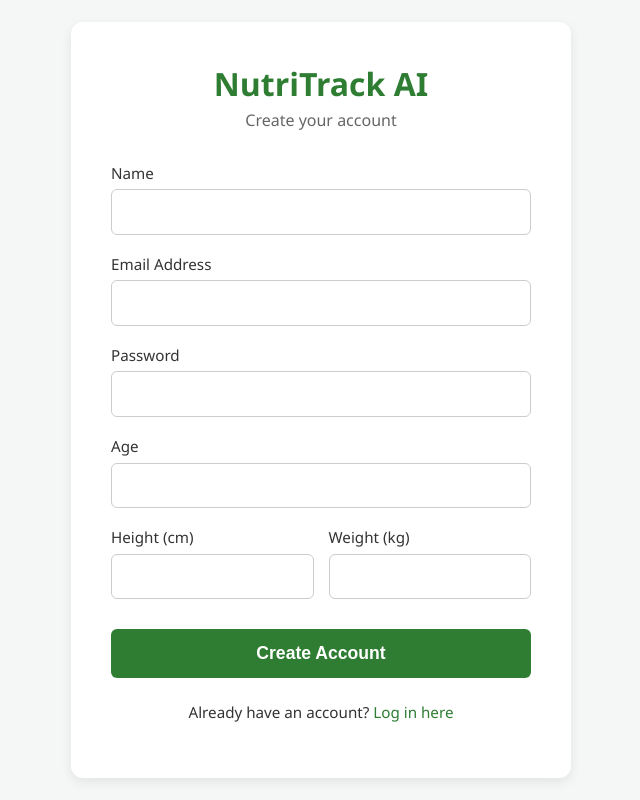
After one commit to akhil-preman/Nutritrack, a Flask app: page /register in a window 1280 px wide. The commit adds this page. Shown: the whole page, without its empty margins (319-959 px from the left). Run offline with Flask 3, Linux system fonts and the light colour scheme.

Commit message:
Day 2: Added User Registration, BMI calculation, and UI styling

```diff
--- a/app.py
+++ b/app.py
@@ -1,11 +1,131 @@
-from flask import Flask, render_template
+from flask import Flask, render_template, request, redirect, url_for, session, flash
+from flask_sqlalchemy import SQLAlchemy
+from werkzeug.security import generate_password_hash, check_password_hash
+import os
 
 app = Flask(__name__)
+# A secret key is needed to keep the client-side sessions secure.
+# In a real app, this should be a random, hard-to-guess string.
+app.secret_key = 'nutritrack_secret_key'
+
+# Configure SQLite Database. It will be created in the 'instance' folder.
+app.config['SQLALCHEMY_DATABASE_URI'] = 'sqlite:///nutritrack.db'
+app.config['SQLALCHEMY_TRACK_MODIFICATIONS'] = False
+
+db = SQLAlchemy(app)
+
+# Database Model for User
+class User(db.Model):
+    id = db.Column(db.Integer, primary_key=True)
+    name = db.Column(db.String(100), nullable=False)
+    email = db.Column(db.String(120), unique=True, nullable=False)
+    password_hash = db.Column(db.String(256), nullable=False)
+    age = db.Column(db.Integer, nullable=False)
+    height_cm = db.Column(db.Float, nullable=False)
+    weight_kg = db.Column(db.Float, nullable=False)
+
+# Create database tables within the application context
+with app.app_context():
+    db.create_all()
+
+def calculate_bmi(weight_kg, height_cm):
+    # BMI Formula: weight in kg divided by height in meters squared
+    # Since height is in cm, we divide by 100 to get meters (height_cm / 100)
+    height_m = height_cm / 100
+    bmi = weight_kg / (height_m ** 2)
+    return round(bmi, 2)
+
+def get_bmi_category(bmi):
+    if bmi < 18.5:
+        return "Underweight"
+    elif 18.5 <= bmi <= 24.9:
+        return "Normal"
+    elif 25 <= bmi <= 29.9:
+        return "Overweight"
+    else:
+        return "Obese"
 
 @app.route('/')
 def home():
     # Render the simple home page
     return render_template('index.html')
 
+@app.route('/register', methods=['GET', 'POST'])
+def register():
+    if request.method == 'POST':
+        name = request.form.get('name')
+        email = request.form.get('email')
+        password = request.form.get('password')
+        age = int(request.form.get('age'))
+        height_cm = float(request.form.get('height_cm'))
+        weight_kg = float(request.form.get('weight_kg'))
+
+        # Hash the password for security
+        hashed_pw = generate_password_hash(password)
+
+        # Check if user already exists
+        if User.query.filter_by(email=email).first():
+            flash("Email already exists. Please login.")
+            return redirect(url_for('login'))
+
+        # Create new user and save to DB
+        new_user = User(name=name, email=email, password_hash=hashed_pw,
+                        age=age, height_cm=height_cm, weight_kg=weight_kg)
+        db.session.add(new_user)
+        db.session.commit()
+
+        # Calculate BMI and save user info in session
+        bmi = calculate_bmi(weight_kg, height_cm)
+        session['user_id'] = new_user.id
+        session['user_name'] = new_user.name
+        session['user_age'] = new_user.age
+        session['bmi'] = bmi
+
+        return redirect(url_for('dashboard'))
+
+    return render_template('register.html')
+
+@app.route('/login', methods=['GET', 'POST'])
+def login():
+    if request.method == 'POST':
+        email = request.form.get('email')
+        password = request.form.get('password')
+
+        user = User.query.filter_by(email=email).first()
+
+        # Check if user exists and password hash matches
+        if user and check_password_hash(user.password_hash, password):
+            # Login successful, setup session
+            session['user_id'] = user.id
+            session['user_name'] = user.name
+            session['user_age'] = user.age
+            session['bmi'] = calculate_bmi(user.weight_kg, user.height_cm)
+            return redirect(url_for('dashboard'))
+        else:
+            flash("Invalid email or password.")
+
+    return render_template('login.html')
+
+@app.route('/dashboard')
+def dashboard():
+    # Protect route: check if user is logged in
+    if 'user_id' not in session:
+        flash("Please log in to view the dashboard.")
+        return redirect(url_for('login'))
+
+    bmi = session.get('bmi')
+    category = get_bmi_category(bmi)
+
+    return render_template('dashboard.html',
+                           name=session.get('user_name'),
+                           age=session.get('user_age'),
+                           bmi=bmi,
+                           category=category)
+
+@app.route('/logout')
+def logout():
+    session.clear() # Clear all data stored in the session
+    return redirect(url_for('home'))
+
 if __name__ == '__main__':
     app.run(debug=True)
--- a/requirements.txt
+++ b/requirements.txt
@@ -1 +1,2 @@
 Flask==3.0.3
+Flask-SQLAlchemy
--- /dev/null
+++ b/static/css/style.css
@@ -0,0 +1,139 @@
+/* static/css/style.css */
+:root {
+    --primary-color: #2e7d32; /* A nice commercial green */
+    --primary-hover: #1b5e20;
+    --bg-color: #f4f7f6;
+    --text-color: #333;
+    --white: #ffffff;
+    --border-color: #ccc;
+}
+
+body {
+    font-family: 'Segoe UI', Tahoma, Geneva, Verdana, sans-serif;
+    background-color: var(--bg-color);
+    color: var(--text-color);
+    display: flex;
+    justify-content: center;
+    align-items: center;
+    min-height: 100vh;
+    margin: 0;
+}
+
+.container {
+    background-color: var(--white);
+    padding: 2.5rem;
+    border-radius: 12px;
+    box-shadow: 0 4px 12px rgba(0, 0, 0, 0.08);
+    width: 100%;
+    max-width: 420px;
+}
+
+h1 {
+    text-align: center;
+    color: var(--primary-color);
+    margin-top: 0;
+    margin-bottom: 0.2rem;
+    font-size: 2rem;
+}
+
+p.subtitle {
+    text-align: center;
+    color: #666;
+    margin-bottom: 2rem;
+    margin-top: 0;
+}
+
+.form-group {
+    margin-bottom: 1.2rem;
+}
+
+label {
+    display: block;
+    margin-bottom: 0.4rem;
+    font-weight: 500;
+    font-size: 0.95rem;
+}
+
+input[type="text"],
+input[type="email"],
+input[type="password"],
+input[type="number"] {
+    width: 100%;
+    padding: 0.8rem;
+    border: 1px solid var(--border-color);
+    border-radius: 6px;
+    box-sizing: border-box; /* Ensures padding doesn't affect width */
+    font-size: 1rem;
+    transition: border-color 0.3s, box-shadow 0.3s;
+}
+
+input[type="text"]:focus,
+input[type="email"]:focus,
+input[type="password"]:focus,
+input[type="number"]:focus {
+    outline: none;
+    border-color: var(--primary-color);
+    box-shadow: 0 0 0 3px rgba(46, 125, 50, 0.1);
+}
+
+/* Custom layout for Side-by-side inputs (Height/Weight) */
+.row {
+    display: flex;
+    gap: 15px;
+}
+.row .form-group {
+    flex: 1;
+}
+
+button {
+    width: 100%;
+    padding: 0.9rem;
+    background-color: var(--primary-color);
+    color: var(--white);
+    border: none;
+    border-radius: 6px;
+    font-size: 1.1rem;
+    cursor: pointer;
+    transition: background-color 0.3s, transform 0.1s;
+    font-weight: bold;
+    margin-top: 10px;
+}
+
+button:hover {
+    background-color: var(--primary-hover);
+}
+
+button:active {
+    transform: scale(0.98);
+}
+
+.auth-links {
+    text-align: center;
+    margin-top: 1.5rem;
+    font-size: 0.95rem;
+}
+
+a {
+    color: var(--primary-color);
+    text-decoration: none;
+    font-weight: 500;
+}
+
+a:hover {
+    text-decoration: underline;
+}
+
+ul.flashes {
+    list-style-type: none;
+    padding: 0;
+    margin-bottom: 1.5rem;
+}
+
+ul.flashes li {
+    background-color: #fdecea;
+    color: #d32f2f;
+    padding: 0.8rem;
+    border-radius: 6px;
+    border-left: 4px solid #d32f2f;
+    font-size: 0.95rem;
+}
--- /dev/null
+++ b/templates/register.html
@@ -0,0 +1,66 @@
+<!DOCTYPE html>
+<html lang="en">
+<head>
+    <meta charset="UTF-8">
+    <meta name="viewport" content="width=device-width, initial-scale=1.0">
+    <title>Register - NutriTrack AI</title>
+    <!-- Link to our new CSS file -->
+    <link rel="stylesheet" href="{{ url_for('static', filename='css/style.css') }}">
+</head>
+<body>
+    <div class="container">
+        <h1>NutriTrack AI</h1>
+        <p class="subtitle">Create your account</p>
+
+        <!-- Show any flashed messages like 'Email already exists' -->
+        {% with messages = get_flashed_messages() %}
+          {% if messages %}
+            <ul class="flashes">
+            {% for message in messages %}
+              <li>{{ message }}</li>
+            {% endfor %}
+            </ul>
+          {% endif %}
+        {% endwith %}
+
+        <form method="POST" action="/register">
+            <div class="form-group">
+                <label for="name">Name</label>
+                <input type="text" id="name" name="name" required placeholder="">
+            </div>
+
+            <div class="form-group">
+                <label for="email">Email Address</label>
+                <input type="email" id="email" name="email" required placeholder="">
+            </div>
+
+            <div class="form-group">
+                <label for="password">Password</label>
+                <input type="password" id="password" name="password" required placeholder="">
+            </div>
+
+            <div class="form-group">
+                <label for="age">Age</label>
+                <input type="number" id="age" name="age" required placeholder="">
+            </div>
+
+            <div class="row">
+                <div class="form-group">
+                    <label for="height_cm">Height (cm)</label>
+                    <input type="number" step="0.1" id="height_cm" name="height_cm" required placeholder="">
+                </div>
+                <div class="form-group">
+                    <label for="weight_kg">Weight (kg)</label>
+                    <input type="number" step="0.1" id="weight_kg" name="weight_kg" required placeholder="">
+                </div>
+            </div>
+
+            <button type="submit">Create Account</button>
+        </form>
+
+        <div class="auth-links">
+            <p>Already have an account? <a href="/login">Log in here</a></p>
+        </div>
+    </div>
+</body>
+</html>
```
Also changed, not shown: templates/dashboard.html (added, +47 -0 lines), templates/index.html (+11 -2 lines), templates/login.html (added, +44 -0 lines), 1 other file.
